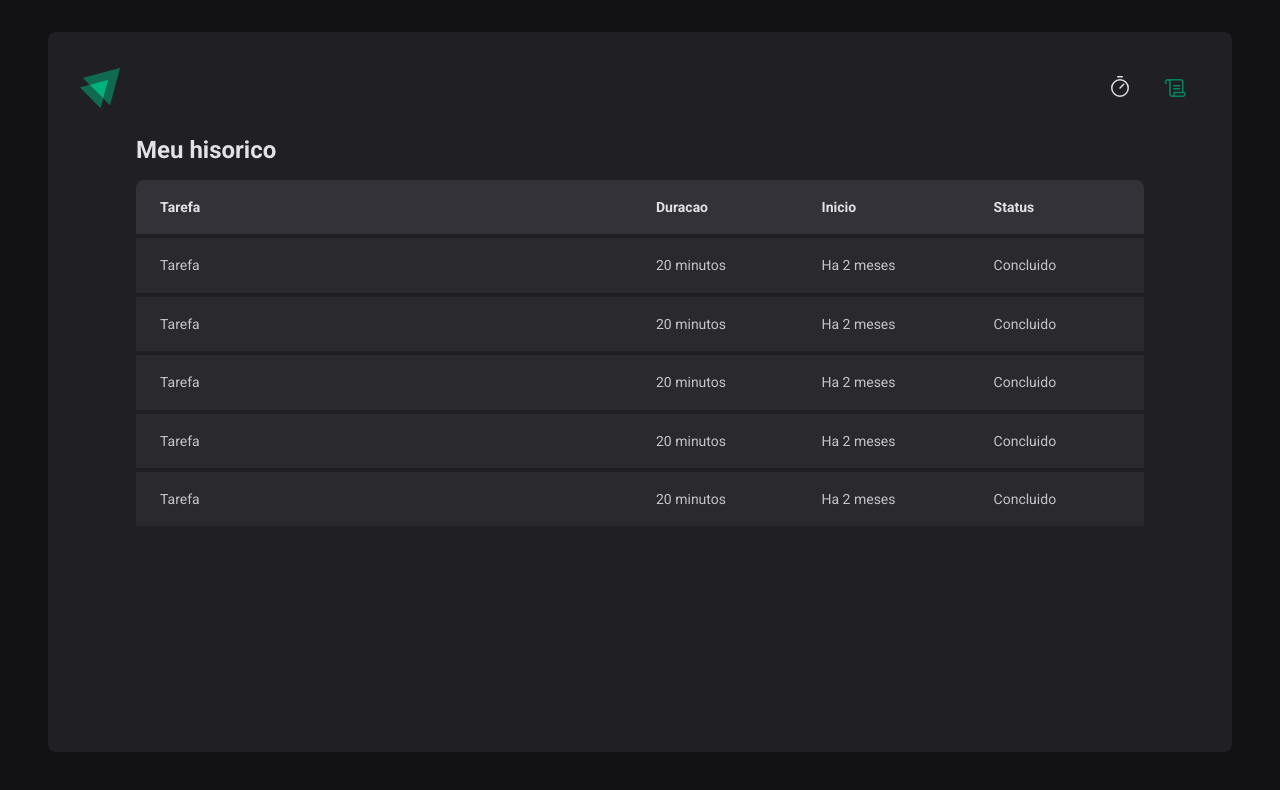
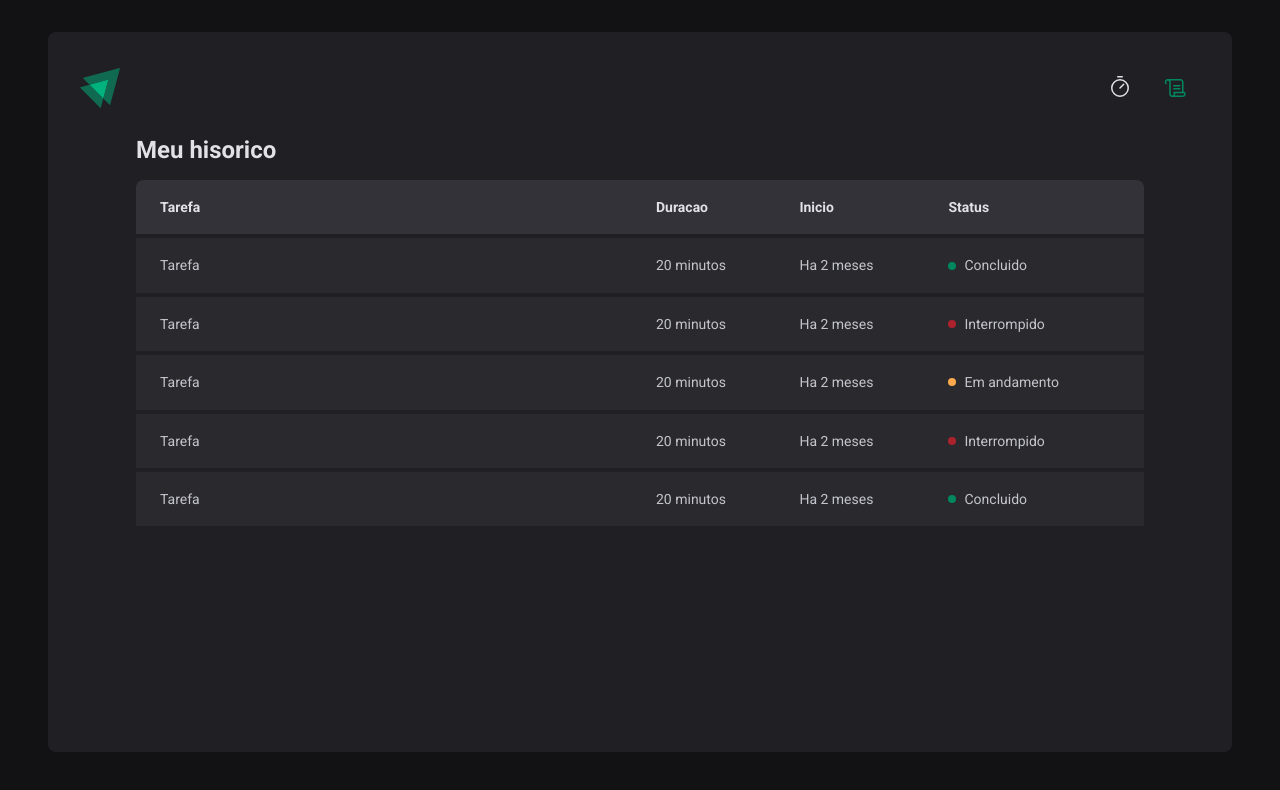
Before and after one commit to yabaernesto/02-ignite-timer, a React (Vite) app: page /history in a window 1280 px wide. Shown: the top 790 px of the page. Built offline with nearby package versions, Linux system fonts and the light colour scheme.

Commit message:
fix: history concluido

```diff
--- a/src/pages/History/index.tsx
+++ b/src/pages/History/index.tsx
@@ -1,4 +1,4 @@
-import { HistoryContainer, HistoryList } from './styles'
+import { HistoryContainer, HistoryList, Status } from './styles'
 
 export function History() {
   return (
@@ -20,31 +20,41 @@ export function History() {
               <td>Tarefa</td>
               <td>20 minutos</td>
               <td>Ha 2 meses</td>
-              <td>Concluido</td>
+              <td>
+                <Status statusColor="green">Concluido</Status>
+              </td>
             </tr>
             <tr>
               <td>Tarefa</td>
               <td>20 minutos</td>
               <td>Ha 2 meses</td>
-              <td>Concluido</td>
+              <td>
+                <Status statusColor="red">Interrompido</Status>
+              </td>
             </tr>
             <tr>
               <td>Tarefa</td>
               <td>20 minutos</td>
               <td>Ha 2 meses</td>
-              <td>Concluido</td>
+              <td>
+                <Status statusColor="yellow">Em andamento</Status>
+              </td>
             </tr>
             <tr>
               <td>Tarefa</td>
               <td>20 minutos</td>
               <td>Ha 2 meses</td>
-              <td>Concluido</td>
+              <td>
+                <Status statusColor="red">Interrompido</Status>
+              </td>
             </tr>
             <tr>
               <td>Tarefa</td>
               <td>20 minutos</td>
               <td>Ha 2 meses</td>
-              <td>Concluido</td>
+              <td>
+                <Status statusColor="green">Concluido</Status>
+              </td>
             </tr>
           </tbody>
         </table>
--- a/src/pages/History/styles.ts
+++ b/src/pages/History/styles.ts
@@ -60,3 +60,28 @@ export const HistoryList = styled.div`
     }
   }
 `
+
+const STATUS_COLORS = {
+  yellow: 'yellow-500',
+  green: 'green-500',
+  red: 'red-500',
+} as const
+
+interface StatusProps {
+  // as cores disponiveis sao as chaves de  STATUS_COLORS
+  statusColor: keyof typeof STATUS_COLORS
+}
+
+export const Status = styled.span<StatusProps>`
+  display: flex;
+  align-items: center;
+  gap: 0.5rem;
+
+  &::before {
+    content: '';
+    width: 0.5rem;
+    height: 0.5rem;
+    border-radius: 9999px;
+    background: ${(props) => props.theme[STATUS_COLORS[props.statusColor]]};
+  }
+`
```
